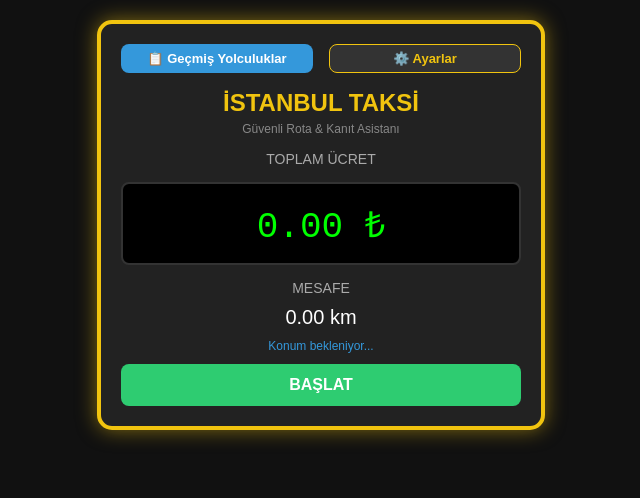
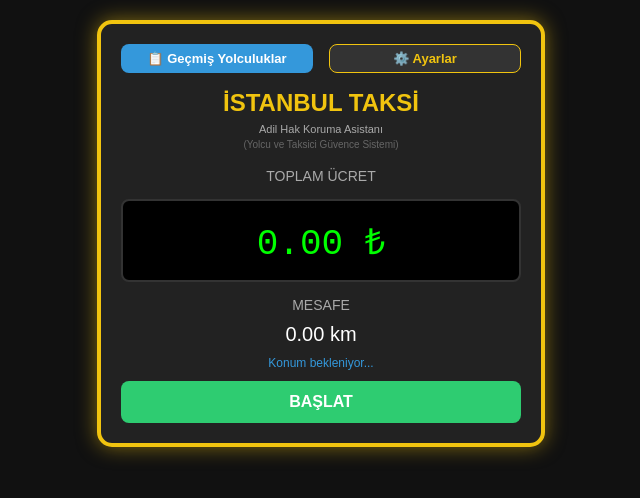
Before and after one commit to ykocaman59-bit/taksi-, a plain HTML site: page index.html in a window 1280 px wide. Shown: the whole page, without its empty margins (319-959 px from the left). Drawn offline with Linux system fonts and the light colour scheme.

Commit message:
Update index.html

```diff
--- a/index.html
+++ b/index.html
@@ -3,12 +3,25 @@
 <head>
     <meta charset="UTF-8">
     <meta name="viewport" content="width=device-width, initial-scale=1.0">
-    <title>Akıllı Taksimetre & Rota Kanıt Asistanı</title>
+    <title>Adil Taksimetre & Kanıt Asistanı</title>
     <style>
-        body { font-family: Arial, sans-serif; text-align: center; background: #111; color: #fff; margin: 0; padding: 20px; }
+        /* Yazıların ve başlıkların kopyalanmasını (seçilmesini) engelleyen özellik */
+        body {
+            font-family: Arial, sans-serif;
+            text-align: center;
+            background: #111;
+            color: #fff;
+            margin: 0;
+            padding: 20px;
+            -webkit-user-select: none; /* Safari */
+            -moz-user-select: none;    /* Firefox */
+            -ms-user-select: none;     /* IE/Edge */
+            user-select: none;         /* Standart */
+        }
+
         .meter-box { background: #222; border: 4px solid #f1c40f; border-radius: 15px; padding: 20px; max-width: 400px; margin: auto; box-shadow: 0 0 20px rgba(241, 196, 15, 0.5); position: relative; }
         h1 { color: #f1c40f; font-size: 24px; margin-bottom: 5px; }
-        .subtitle { font-size: 12px; color: #888; margin-bottom: 15px; }
+        .subtitle { font-size: 11px; color: #aaa; margin-bottom: 15px; line-height: 1.4; }
         .screen { background: #000; color: #0f0; font-family: monospace; font-size: 36px; padding: 15px; border-radius: 8px; margin: 15px 0; border: 2px solid #333; }
         .label { font-size: 14px; color: #aaa; }
         button { background: #e74c3c; color: white; border: none; padding: 12px 20px; font-size: 16px; border-radius: 8px; cursor: pointer; width: 100%; margin-top: 10px; font-weight: bold; }
@@ -43,7 +56,7 @@
         </div>
 
         <h1>İSTANBUL TAKSİ</h1>
-        <div class="subtitle">Güvenli Rota & Kanıt Asistanı</div>
+        <div class="subtitle">Adil Hak Koruma Asistanı<br><span style="color:#666; font-size:10px;">(Yolcu ve Taksici Güvence Sistemi)</span></div>
 
         <div class="label">TOPLAM ÜCRET</div>
         <div class="screen" id="totalPrice">0.00 ₺</div>
@@ -110,7 +123,6 @@
         let startAddressText = "Adres alınıyor...";
         let currentPositionCache = null;
 
-        // Ayarlar Modal
         function openSettingsModal() {
             document.getElementById('inputOpening').value = openingFee;
             document.getElementById('inputKmRate').value = kmRate;
@@ -129,7 +141,6 @@
             closeSettingsModal();
         }
 
-        // Geçmiş Modal
         function openHistoryModal() {
             renderHistoryList();
             document.getElementById('historyModal').style.display = "block";
@@ -148,7 +159,6 @@
             return R * c;
         }
 
-        // Koordinatı Adrese Çeviren Fonksiyon (Reverse Geocoding)
         async function getAddressFromLatLon(lat, lon) {
             try {
                 let response = await fetch(`https://nominatim.openstreetmap.org/reverse?format=json&lat=${lat}&lon=${lon}&zoom=18&addressdetails=1`, {
@@ -156,7 +166,6 @@
                 });
                 let data = await response.json();
                 if (data && data.display_name) {
-                    // Adresi daha okunabilir kısa formata getirelim
                     let addr = data.address;
                     let road = addr.road || addr.pedestrian || addr.suburb || "";
                     let neighbourhood = addr.neighbourhood || addr.quarter || addr.village || "";
@@ -171,7 +180,6 @@
             }
         }
 
-        // Anlık konum takibi için sürekli cache tutalım
         if (navigator.geolocation) {
             navigator.geolocation.watchPosition((pos) => {
                 currentPositionCache = { lat: pos.coords.latitude, lon: pos.coords.longitude };
@@ -209,7 +217,6 @@
                     timeout: 5000
                 });
             } else {
-                // Yolculuk Bitişi
                 isRunning = false;
                 navigator.geolocation.clearWatch(watchId);
                 btn.innerText = "BAŞLAT";
@@ -252,7 +259,7 @@
 
             if (lastCoords) {
                 const distance = calculateDistance(lastCoords.lat, lastCoords.lon, currentCoords.lat, currentCoords.lon);
-                if (distance > 0.002) { // 2 metreden büyük hareketler
+                if (distance > 0.002) {
                     totalKm += distance;
                     lastCoords = currentCoords;
                 }
```
